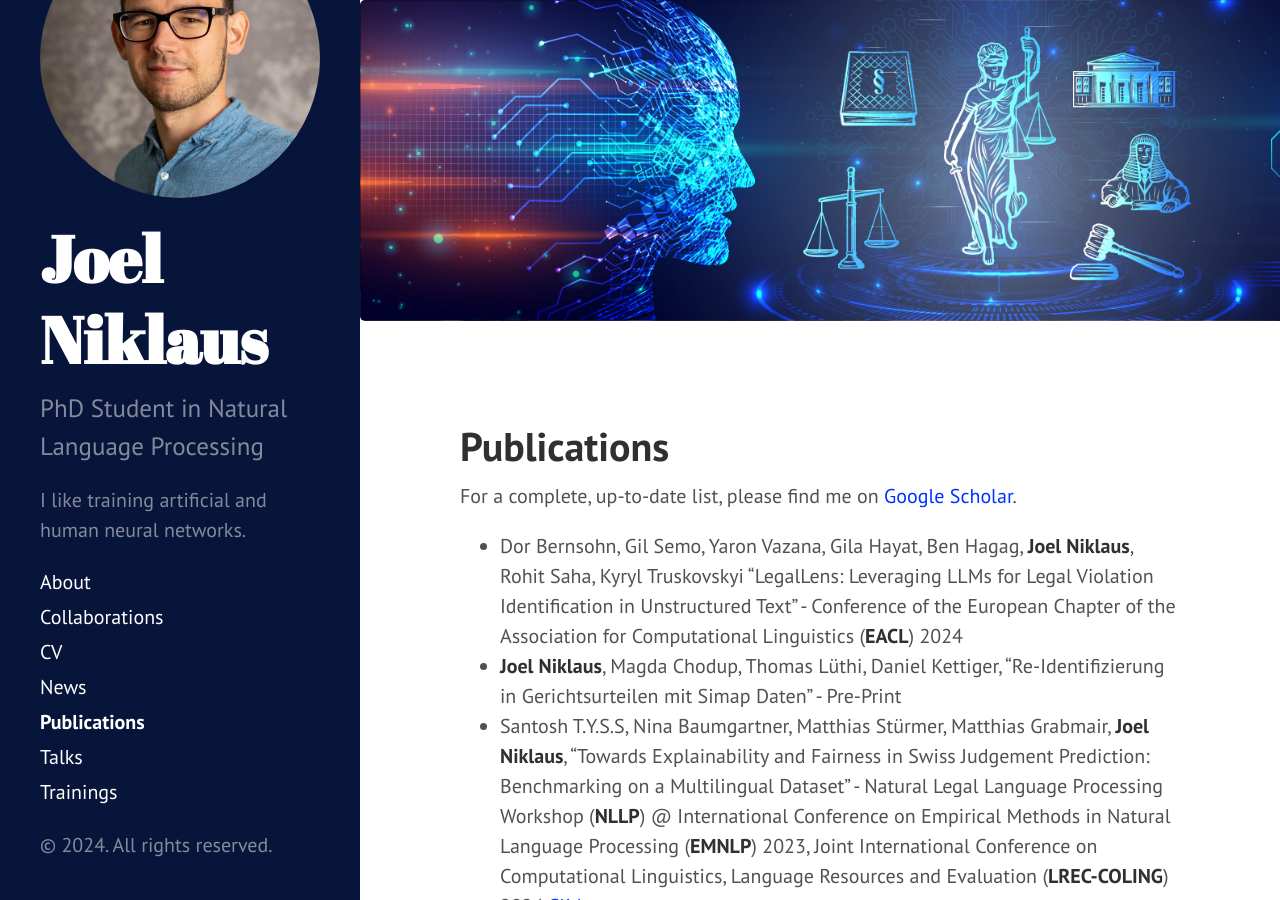
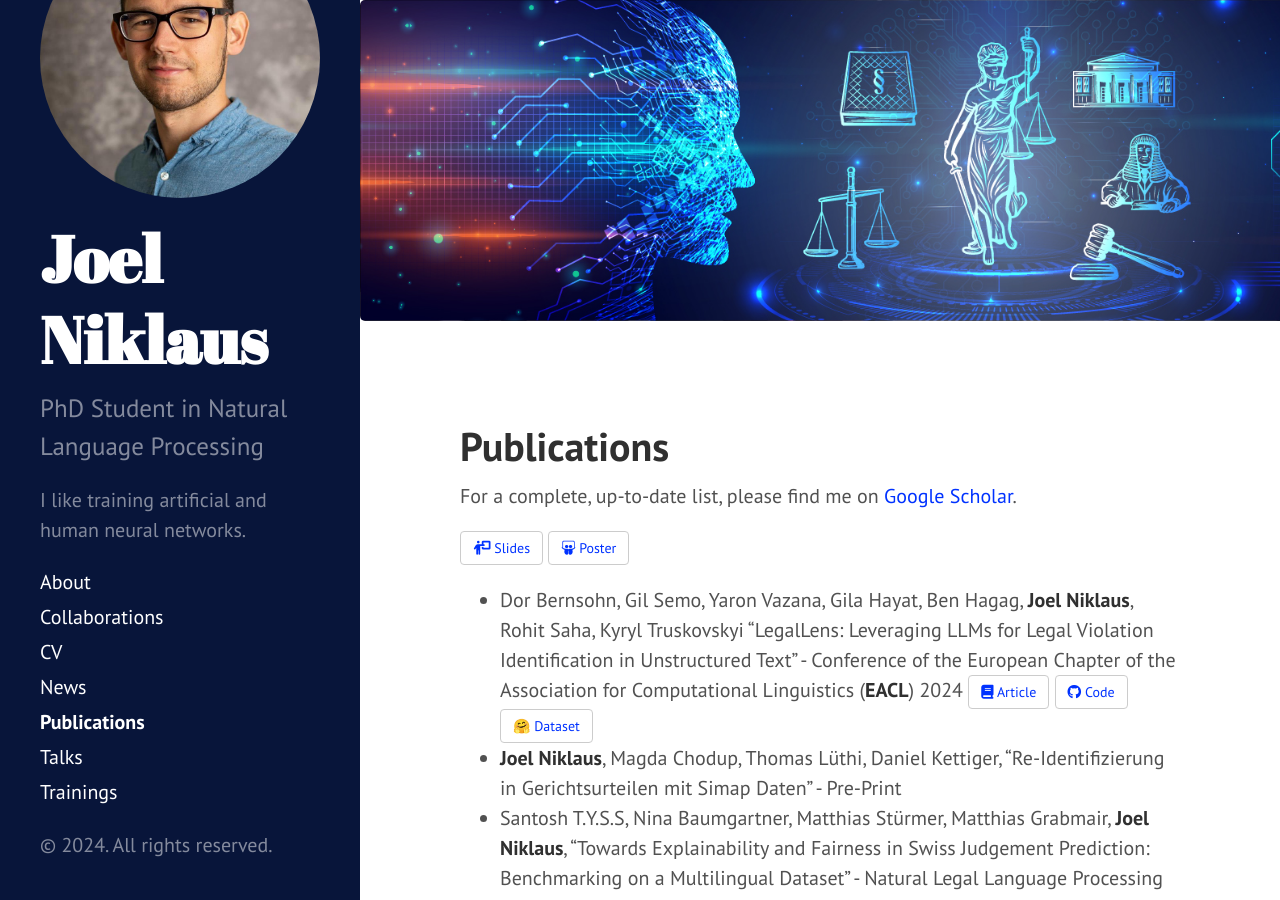
Before and after one commit to JoelNiklaus/joelniklaus.github.io, a Jekyll site: the page built from _pages/publications.md, in a window 1280 px wide and 900 px high. Built offline with Jekyll 4.4.1, drawn with Linux system fonts in a browser that asks for light colours; a style sheet for code colours, icons or effects is not loaded; some of the changed text lies outside the part shown.

Commit message:
added icons, memberships and reviewing
Signed-off-by: Joel Niklaus <me@joelniklaus.ch>

```diff
--- a/_pages/publications.md
+++ b/_pages/publications.md
@@ -8,9 +8,17 @@ title: Publications
 For a complete, up-to-date list, please find me
 on [Google Scholar](https://scholar.google.com/citations?user=qJ8iricAAAAJ).
 
+
+<a href="https://github.com/JoelNiklaus" target="_blank" type="button" class="btn"><i class="fa-solid fa-person-chalkboard"></i> Slides</a>
+<a href="https://github.com/JoelNiklaus" target="_blank" type="button" class="btn"><i class="fa-brands fa-slideshare"></i> Poster</a>
+
+
 * Dor Bernsohn, Gil Semo, Yaron Vazana, Gila Hayat, Ben Hagag, **Joel Niklaus**, Rohit Saha, Kyryl Truskovskyi "LegalLens:
   Leveraging LLMs for Legal Violation Identification in Unstructured Text" - Conference of the European Chapter of the
   Association for Computational Linguistics (**EACL**) 2024
+  <a href="https://arxiv.org/abs/2402.04335" target="_blank" type="button" class="btn"><i class="fa-solid fa-book"></i> Article</a>
+  <a href="https://github.com/darrow-labs/LegalLens" target="_blank" type="button" class="btn"><i class="fa-brands fa-github"></i> Code</a>
+  <a href="https://huggingface.co/darrow-ai" target="_blank" type="button" class="btn">🤗 Dataset</a>
 * **Joel Niklaus**, Magda Chodup, Thomas Lüthi, Daniel Kettiger, "Re-Identifizierung in Gerichtsurteilen mit Simap
   Daten" - Pre-Print
 * Santosh T.Y.S.S, Nina Baumgartner, Matthias Stürmer, Matthias Grabmair, **Joel Niklaus**, "Towards Explainability and
```
Also changed, not shown: other parts of _pages/publications.md (+2 -0 lines).
